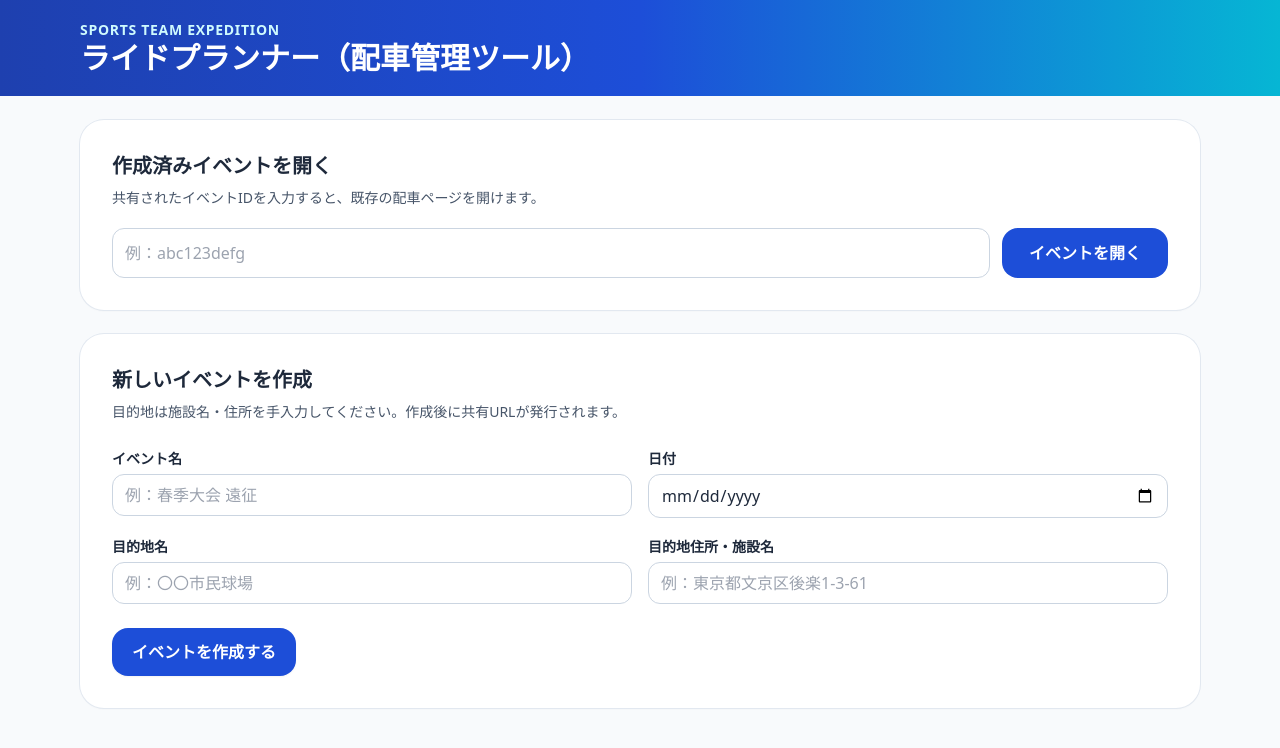
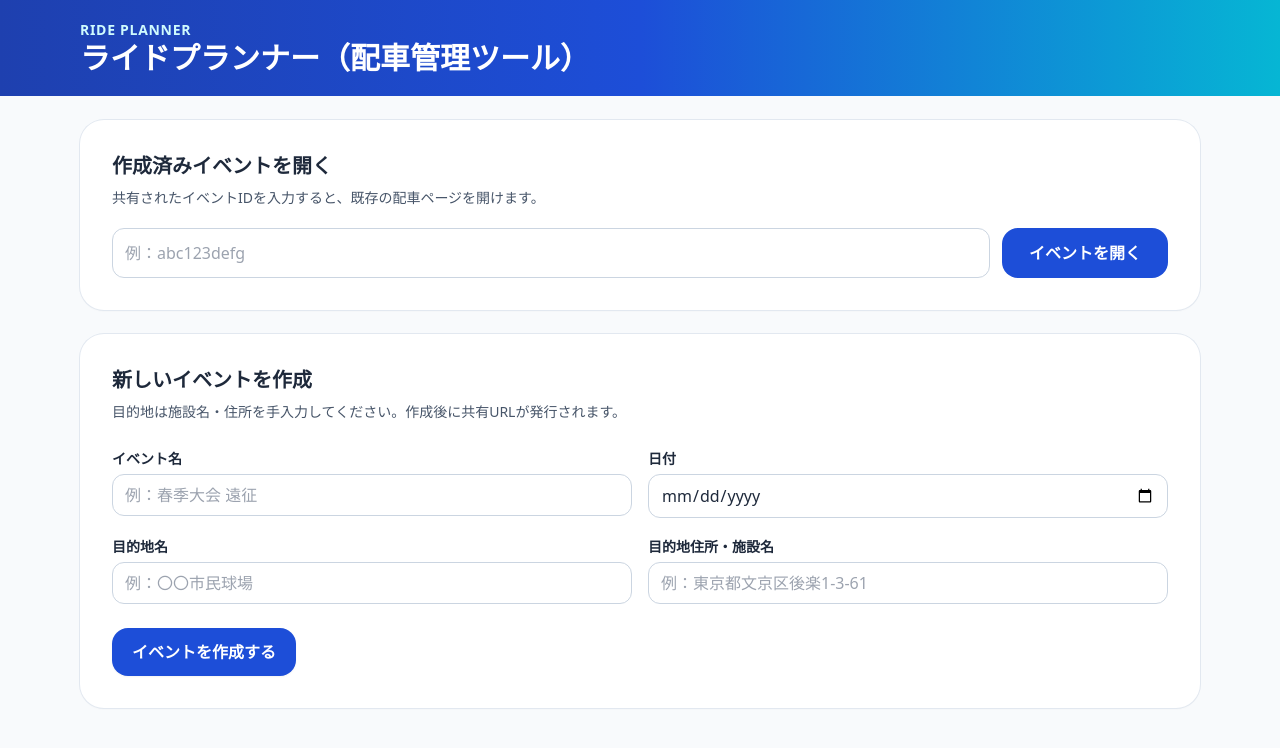
Before and after one commit to s-s-lab/haisya_manager, a plain HTML site: page index.html in a window 1280 px wide. Drawn offline with nearby package versions, Linux system fonts and the light colour scheme.

Commit message:
Update index.html

```diff
--- a/index.html
+++ b/index.html
@@ -32,7 +32,7 @@
     <div class="mx-auto max-w-6xl px-4 py-5">
       <div class="flex flex-col gap-3 sm:flex-row sm:items-end sm:justify-between">
         <div>
-          <p class="text-sm font-semibold tracking-wider text-cyan-100">SPORTS TEAM EXPEDITION</p>
+          <p class="text-sm font-semibold tracking-wider text-cyan-100">RIDE PLANNER</p>
           <h1 class="text-2xl font-bold sm:text-3xl">ライドプランナー（配車管理ツール）</h1>
         </div>
         <div id="eventBadge" class="hidden rounded-2xl bg-white/15 px-4 py-2 text-sm backdrop-blur"></div>
```
